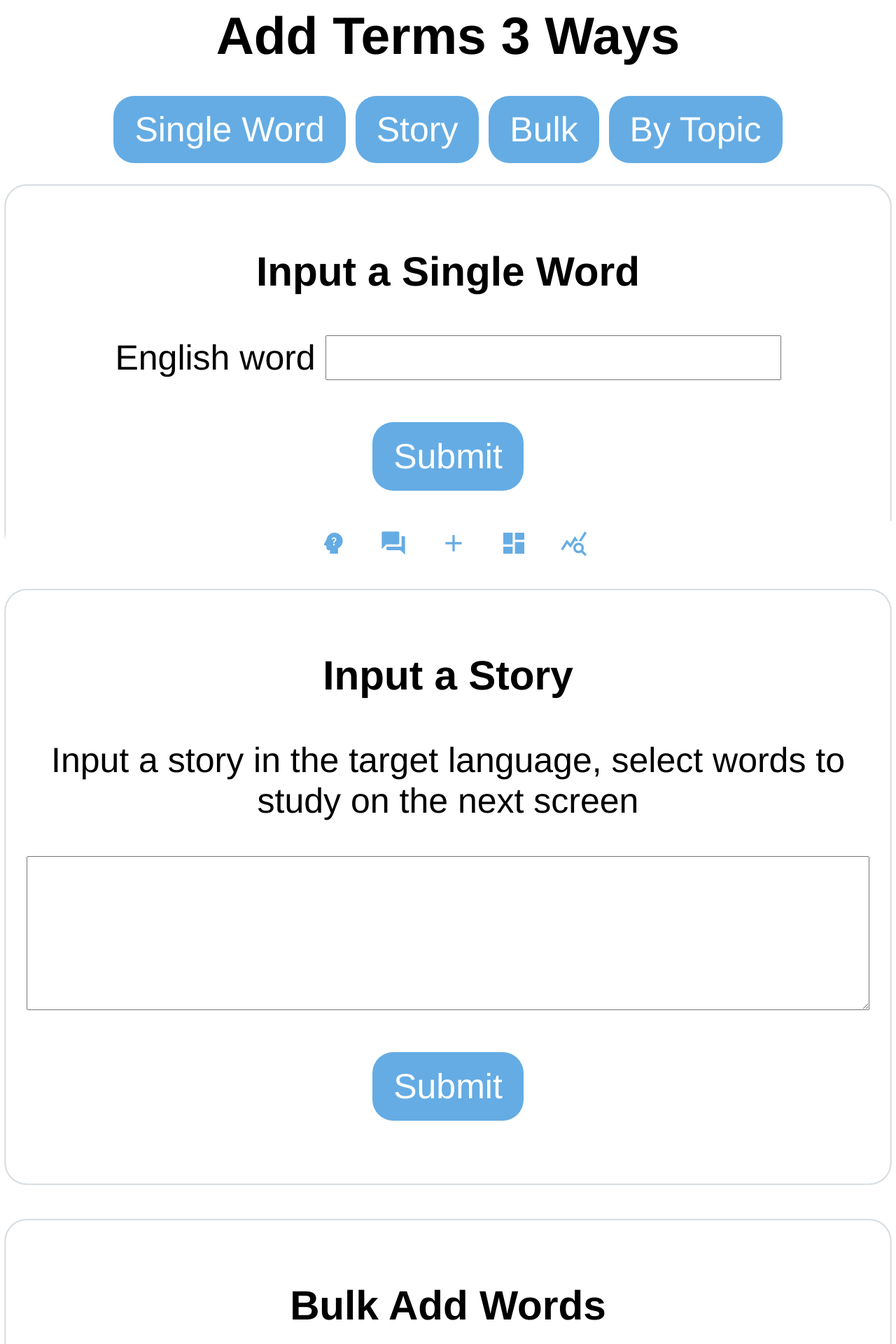
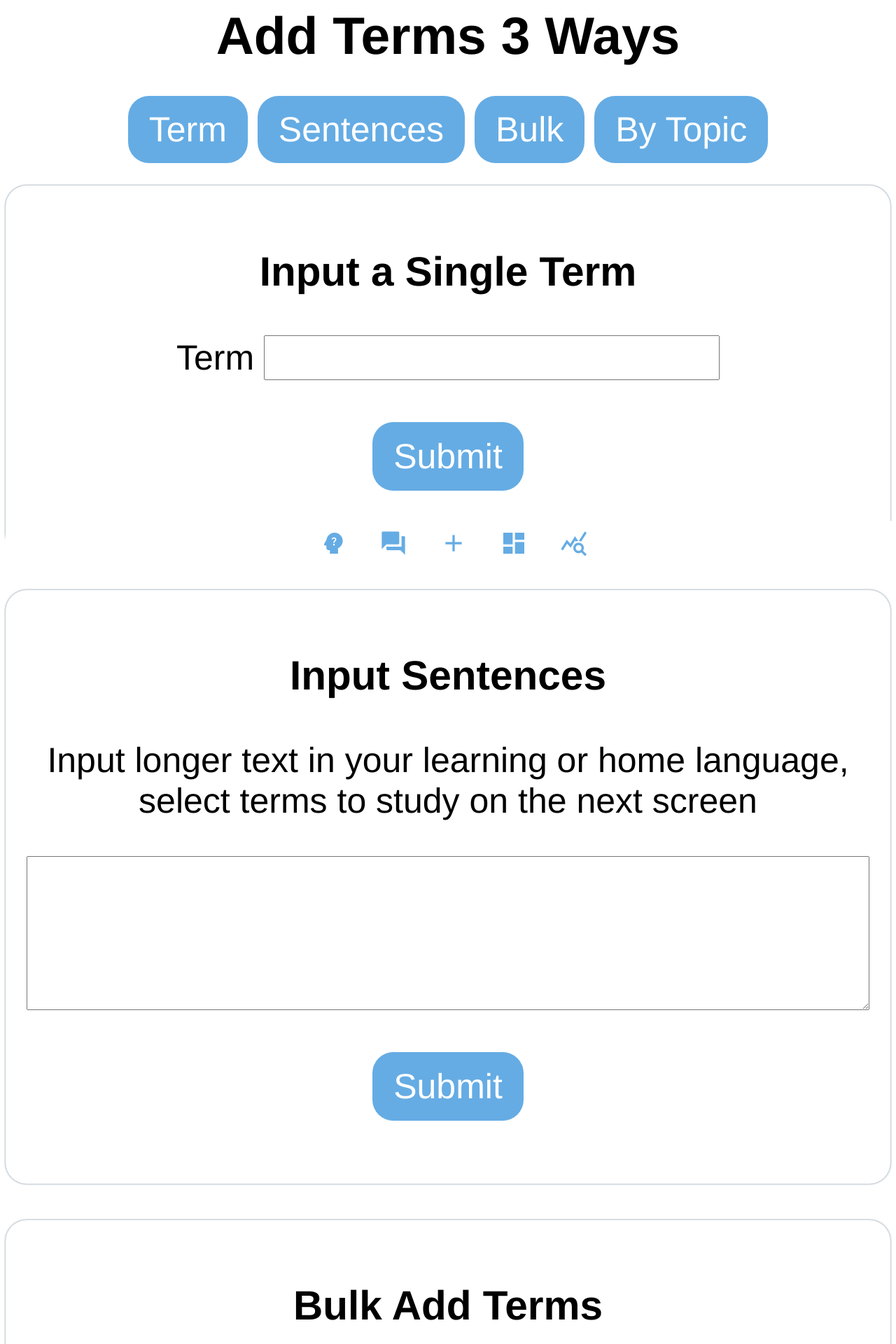
Before and after one commit to lexiekwu/immersion_assist, a Flask app: page /new in a window 1280 px wide. Shown: the top 1920 px of the page at 70% size. Run offline with Flask 2, Linux system fonts and the light colour scheme; the visitor is signed in with stand-in values (Sample User, id 1); parts of the project's set-up code (start-up, migrations or seed data) failed here and were passed over.

Commit message:
fix specifiying language in UI where it doesn't actually matter

```diff
--- a/a/controller/test_study_term.py
+++ b/a/controller/test_study_term.py
@@ -43,7 +43,7 @@ def test_save(mocker):
 
     study_terms = study_term.save(
         terms=["dog", "cat"],
-        bulk_terms="\r\n獅子 shi1 zi0 lion\r\n烏龜 wu1 gui1 turtle\r\n",
+        bulk_terms="\r\n獅子,lion,shi1 zi0\r\n烏龜,turtle,wu1 gui1\r\n",
         term_dicts=[
             {"term": "鰻魚", "pronunciation": "man2 yu2"},
             {"term": "鯊魚", "pronunciation": "sha1 yu2"},
--- a/a/third_party/language.py
+++ b/a/third_party/language.py
@@ -73,10 +73,6 @@ def _fix_translation_characters(translated_text):
 
 
 def get_related_words(keyword, limit, is_learning_language=False):
-    assert (
-        _get_language_code(is_learning_language) == EN_CODE
-    ), "Only english is supported for related word generation."
-
     words_puller = datamuse.Datamuse()
     scored_words = words_puller.words(rel_trg=keyword, max=limit)
     scored_sorted_words = sorted(scored_words, key=lambda d: -d["score"])
--- a/templates/new.html
+++ b/templates/new.html
@@ -18,25 +18,25 @@
   {% endfor %}
 
   <h2>Add Terms 3 Ways</h2>
-  <a class="button_col_4" href="#single_word">Single Word</a>
-  <a class="button_col_4" href="#story">Story</a>
+  <a class="button_col_4" href="#single_word">Term</a>
+  <a class="button_col_4" href="#story">Sentences</a>
   <a class="button_col_4" href="#bulk">Bulk</a>
   <a class="button_col_4" href="#related">By Topic</a>
 
   <div class="new_terms_method">
-    <h3 id="single_word">Input a Single Word</h3>
+    <h3 id="single_word">Input a Single Term</h3>
     <form action="/save_terms" method="POST">
-      <p>English word <input type="text" name="translated_term" /></p>
+      <p>Term <input type="text" name="translated_term" /></p>
       <p><input type="submit" value="Submit" /></p>
     </form>
   </div>
 
   <div class="new_terms_method">
-    <h3 id="story">Input a Story</h3>
+    <h3 id="story">Input Sentences</h3>
     <form action="/story_time" method="POST">
       <p>
-        Input a story in the target language, select words to study on the next
-        screen
+        Input longer text in your learning or home language, select terms to
+        study on the next screen
       </p>
       <textarea
         style="width: 100%; height: 30%"
@@ -48,10 +48,10 @@
   </div>
 
   <div class="new_terms_method">
-    <h3 id="bulk">Bulk Add Words</h3>
+    <h3 id="bulk">Bulk Add Terms</h3>
     <form action="/save_terms" method="POST">
       <p>
-        Words in form "learning language term, home language term,
+        Terms in form "learning language term, home language term,
         pronunciation"
       </p>
       <textarea
@@ -68,10 +68,10 @@
     <form action="/select_words" method="POST">
       <p>
         Generate words related to a keyword or topic, select words to study on
-        the next screen
+        the next screen. Works best with English keywords.
       </p>
       <p>
-        Keyword in English
+        Keyword
         <input style="width: 40%" type="text" name="keyword" />
       </p>
       <p>
--- a/todo.txt
+++ b/todo.txt
@@ -1,5 +1,4 @@
 - more languages than Chinese
-    - fix specifying language in UI where it doesn't actually matter
     - don't add pronunciation when not necessary
     - fixing chat
     - fixes to segmentation
@@ -81,3 +80,4 @@ done
     * allow in model
     * entry in signup
     * fix bulk entry
+    * fix specifying language in UI where it doesn't actually matter
```
